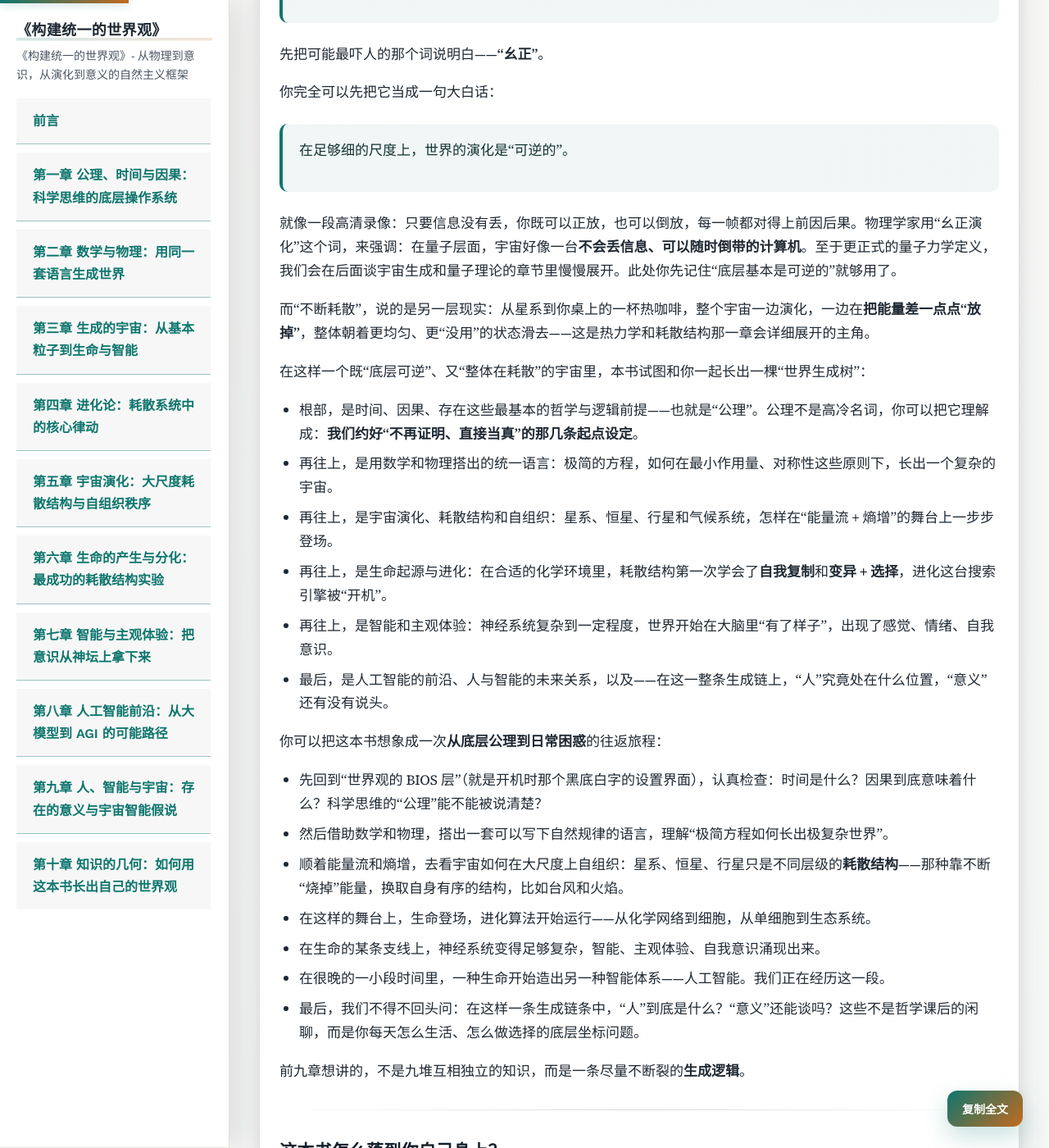
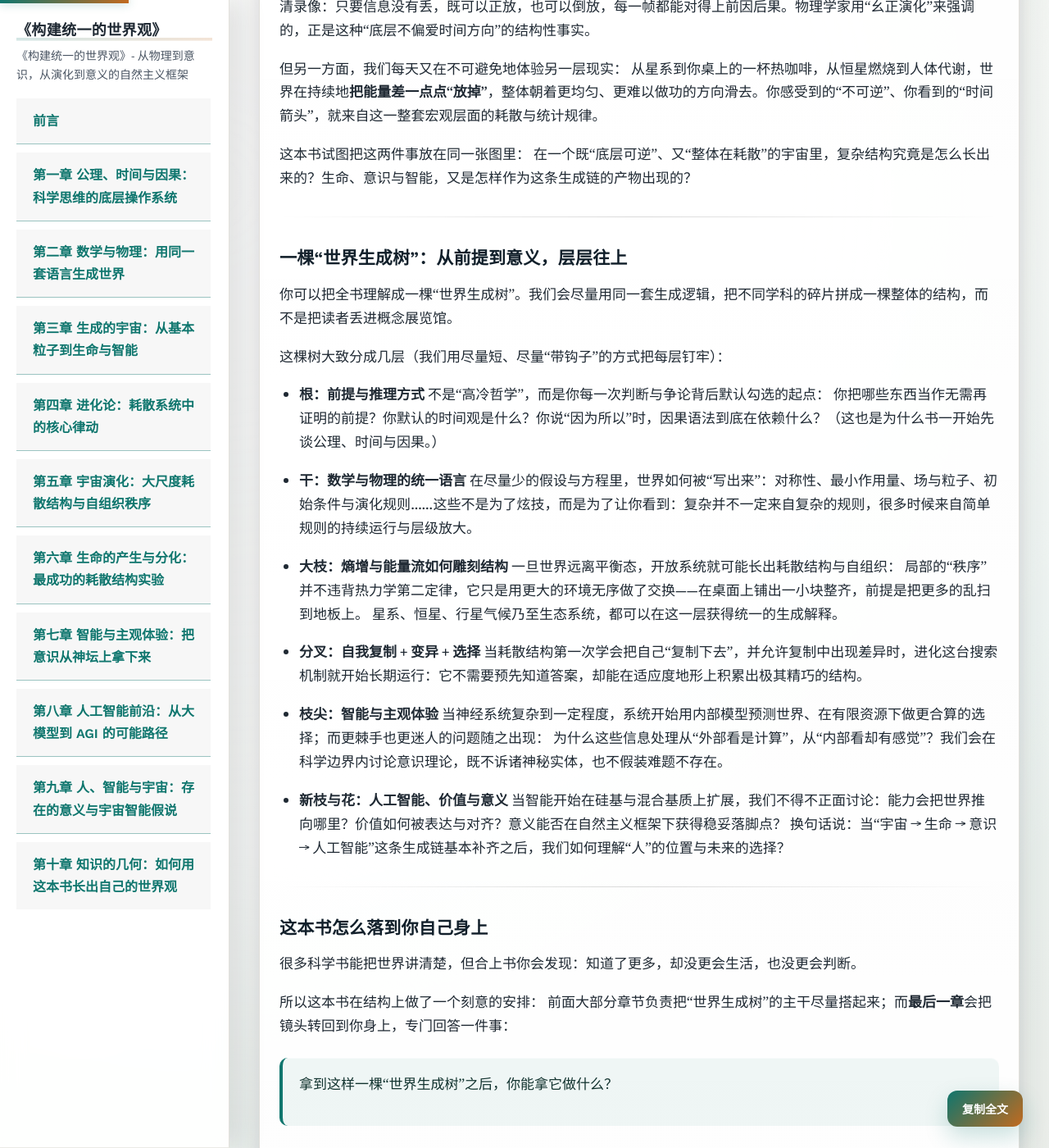
Before and after one commit to modenl/entropyandmeaning, a Jekyll site: the page built from docs/Preface.md, in a window 1280 px wide and 1400 px high, scrolled down 549 px. Shown: the whole window at 82% size. Built offline with Jekyll 4.4.1, drawn with Linux system fonts in a browser that asks for light colours; our own code applies the rules of GitHub Pages for plain Markdown files; some of the changed text lies outside the part shown.

Commit message:
Refactor: Update math rendering syntax and rewrite Preface
- Replaced LaTeX-style inline math delimiters \( ... \) with $ ... $ for improved compatibility and rendering.
- Replaced LaTeX-style display math delimiters \[ ... \] with 29233 ... 29233 for improved compatibility and rendering.
- Rewrote docs/Preface.md to refine the introduction and clarify the book's core message and structure.

```diff
--- a/docs/Preface.md
+++ b/docs/Preface.md
@@ -1,206 +1,130 @@
 ## 前言
 
-当人工智能可以在几秒钟之内，为你概括任何一本书的“核心观点”时，我们为什么还要花上几十个小时，自己去读、去想、去画圈做笔记？
+如果你愿意，你现在就可以对着任何一个大模型说一句：
 
-这本书诞生于这样一个悖论：我们拥有的“知识”前所未有地丰富，而真正属于自己的**理解**，却可能前所未有地稀薄。浏览、收藏、转发、甚至让大模型帮你做一份“高质量总结”，都变得唾手可得，但世界在你心里究竟长成了什么样，很多时候仍然是碎片的、拼凑的、甚至相互矛盾的。
+> “帮我总结一下这本书的核心观点。”
 
-本书想回应的，不是“再给你一堆新知识”，而是另一件事：给你一套**生成和理解知识的框架**——一套世界观的“操作系统”。
+它多半会给你一份相当漂亮的摘要：条理清晰、逻辑完整、要点齐全。
+问题是——**那份摘要不会发生在你身上**。
+
+这本书真正想做的，不是把更多信息搬进你的脑子里，而是帮你搭出一套更统一、更省力的“世界表示方式”：让你在面对宇宙、生命、智能、人工智能与意义这些看似分散的话题时，脑海里能长出一条不断裂的主线，而不是九堆彼此孤立的观点。
 
 ---
 
-### 这本书到底在做什么？
+### 这本书想回答的，是一个“矛盾却真实”的世界
 
-如果用一句话概括，本书关心的问题是：
+我们生活在一个非常矛盾的宇宙里。
 
-> 在一个幺正演化、不断耗散的物理宇宙里，
-> 怎么用一条尽量连贯的逻辑，把**宇宙、生命、智能、意义**放在同一棵“生成树”上？
+一方面，在足够细的尺度上，许多基础理论告诉我们：**封闭系统的演化在形式上接近“可逆”**。
+你可以把它想成一段高清录像：只要信息没有丢，既可以正放，也可以倒放，每一帧都能对得上前因后果。物理学家用“幺正演化”来强调的，正是这种“底层不偏爱时间方向”的结构性事实。
 
-先把可能最吓人的那个词说明白——**“幺正”**。
+但另一方面，我们每天又在不可避免地体验另一层现实：
+从星系到你桌上的一杯热咖啡，从恒星燃烧到人体代谢，世界在持续地**把能量差一点点“放掉”**，整体朝着更均匀、更难以做功的方向滑去。你感受到的“不可逆”、你看到的“时间箭头”，就来自这一整套宏观层面的耗散与统计规律。
 
-你完全可以先把它当成一句大白话：
-
-> 在足够细的尺度上，世界的演化是“可逆的”。
-
-就像一段高清录像：只要信息没有丢，你既可以正放，也可以倒放，每一帧都对得上前因后果。物理学家用“幺正演化”这个词，来强调：在量子层面，宇宙好像一台**不会丢信息、可以随时倒带的计算机**。至于更正式的量子力学定义，我们会在后面谈宇宙生成和量子理论的章节里慢慢展开。此处你先记住“底层基本是可逆的”就够用了。
-
-而“不断耗散”，说的是另一层现实：从星系到你桌上的一杯热咖啡，整个宇宙一边演化，一边在**把能量差一点点“放掉”**，整体朝着更均匀、更“没用”的状态滑去——这是热力学和耗散结构那一章会详细展开的主角。
-
-在这样一个既“底层可逆”、又“整体在耗散”的宇宙里，本书试图和你一起长出一棵“世界生成树”：
-
-* 根部，是时间、因果、存在这些最基本的哲学与逻辑前提——也就是“公理”。公理不是高冷名词，你可以把它理解成：**我们约好“不再证明、直接当真”的那几条起点设定**。
-* 再往上，是用数学和物理搭出的统一语言：极简的方程，如何在最小作用量、对称性这些原则下，长出一个复杂的宇宙。
-* 再往上，是宇宙演化、耗散结构和自组织：星系、恒星、行星和气候系统，怎样在“能量流 + 熵增”的舞台上一步步登场。
-* 再往上，是生命起源与进化：在合适的化学环境里，耗散结构第一次学会了**自我复制**和**变异 + 选择**，进化这台搜索引擎被“开机”。
-* 再往上，是智能和主观体验：神经系统复杂到一定程度，世界开始在大脑里“有了样子”，出现了感觉、情绪、自我意识。
-* 最后，是人工智能的前沿、人与智能的未来关系，以及——在这一整条生成链上，“人”究竟处在什么位置，“意义”还有没有说头。
-
-你可以把这本书想象成一次**从底层公理到日常困惑**的往返旅程：
-
-* 先回到“世界观的 BIOS 层”（就是开机时那个黑底白字的设置界面），认真检查：时间是什么？因果到底意味着什么？科学思维的“公理”能不能被说清楚？
-* 然后借助数学和物理，搭出一套可以写下自然规律的语言，理解“极简方程如何长出极复杂世界”。
-* 顺着能量流和熵增，去看宇宙如何在大尺度上自组织：星系、恒星、行星只是不同层级的**耗散结构**——那种靠不断“烧掉”能量，换取自身有序的结构，比如台风和火焰。
-* 在这样的舞台上，生命登场，进化算法开始运行——从化学网络到细胞，从单细胞到生态系统。
-* 在生命的某条支线上，神经系统变得足够复杂，智能、主观体验、自我意识涌现出来。
-* 在很晚的一小段时间里，一种生命开始造出另一种智能体系——人工智能。我们正在经历这一段。
-* 最后，我们不得不回头问：在这样一条生成链条中，“人”到底是什么？“意义”还能谈吗？这些不是哲学课后的闲聊，而是你每天怎么生活、怎么做选择的底层坐标问题。
-
-前九章想讲的，不是九堆互相独立的知识，而是一条尽量不断裂的**生成逻辑**。
+这本书试图把这两件事放在同一张图里：
+在一个既“底层可逆”、又“整体在耗散”的宇宙里，复杂结构究竟是怎么长出来的？生命、意识与智能，又是怎样作为这条生成链的产物出现的？
 
 ---
 
-### 这本书怎么落到你自己身上？
+### 一棵“世界生成树”：从前提到意义，层层往上
 
-很多科学书只停在“把世界讲清楚”，看完觉得涨了姿势，但合上书，你还是不知道“这对我有什么用”。
+你可以把全书理解成一棵“世界生成树”。我们会尽量用同一套生成逻辑，把不同学科的碎片拼成一棵整体的结构，而不是把读者丢进概念展览馆。
 
-这本书在结构上有一个刻意的设计：
+这棵树大致分成几层（我们用尽量短、尽量“带钩子”的方式把每层钉牢）：
 
-* 前面大部分章节，一直在帮你搭那棵“世界生成树”的主干；
-* 而**书的最后一章**，会专门讨论一件事：
+* **根：前提与推理方式**
+  不是“高冷哲学”，而是你每一次判断与争论背后默认勾选的起点：
+  你把哪些东西当作无需再证明的前提？你默认的时间观是什么？你说“因为所以”时，因果语法到底在依赖什么？（这也是为什么书一开始先谈公理、时间与因果。）
 
-> 拿到这样一棵“世界生成树”之后，
-> **你能拿它做什么？**
+* **干：数学与物理的统一语言**
+  在尽量少的假设与方程里，世界如何被“写出来”：对称性、最小作用量、场与粒子、初始条件与演化规则……这些不是为了炫技，而是为了让你看到：复杂并不一定来自复杂的规则，很多时候来自简单规则的持续运行与层级放大。
 
-如果说前面几章像是一幅尽量连贯的“世界地图”，
-书末那一章更像一份简短但具体的“使用说明”：
+* **大枝：熵增与能量流如何雕刻结构**
+  一旦世界远离平衡态，开放系统就可能长出耗散结构与自组织：
+  局部的“秩序”并不违背热力学第二定律，它只是用更大的环境无序做了交换——在桌面上铺出一小块整齐，前提是把更多的乱扫到地板上。
+  星系、恒星、行星气候乃至生态系统，都可以在这一层获得统一的生成解释。
 
-* 怎么把一个现实问题挂到这棵树上；
-* 怎么用“换基”而不是“多背一点”来更新自己的世界观坐标系——你可以先把“知识换基”理解成：换一整套更统一的坐标，去重写脑子里原有的地图；
-* 在 AI 随时可用的时代，怎么划清那条线：**哪些是工具能替你做的，哪些是所有工具都替代不了的**。
+* **分叉：自我复制 + 变异 + 选择**
+  当耗散结构第一次学会把自己“复制下去”，并允许复制中出现差异时，进化这台搜索机制就开始长期运行：它不需要预先知道答案，却能在适应度地形上积累出极其精巧的结构。
 
-你可以先一路读完前面的内容，再回头用最后一章做“二次精读”；
-也可以在中途就先翻到那里，提前看看“这本书到底想你动哪几块肌肉”。
-它是独立的一章，也是整本书真正想落地的地方。
+* **枝尖：智能与主观体验**
+  当神经系统复杂到一定程度，系统开始用内部模型预测世界、在有限资源下做更合算的选择；而更棘手也更迷人的问题随之出现：
+  为什么这些信息处理从“外部看是计算”，从“内部看却有感觉”？我们会在科学边界内讨论意识理论，既不诉诸神秘实体，也不假装难题不存在。
+
+* **新枝与花：人工智能、价值与意义**
+  当智能开始在硅基与混合基质上扩展，我们不得不正面讨论：能力会把世界推向哪里？价值如何被表达与对齐？意义能否在自然主义框架下获得稳妥落脚点？
+  换句话说：当“宇宙 → 生命 → 意识 → 人工智能”这条生成链基本补齐之后，我们如何理解“人”的位置与未来的选择？
+
+---
+
+### 这本书怎么落到你自己身上
+
+很多科学书能把世界讲清楚，但合上书你会发现：知道了更多，却没更会生活，也没更会判断。
+
+所以这本书在结构上做了一个刻意的安排：
+前面大部分章节负责把“世界生成树”的主干尽量搭起来；而**最后一章**会把镜头转回到你身上，专门回答一件事：
+
+> 拿到这样一棵“世界生成树”之后，你能拿它做什么？
+
+它会更像一份“使用说明”而不是“结课总结”：
+怎么把一个现实问题挂到树上；怎么用更统一的坐标去更新自己的世界观；以及在 AI 随手可得的时代，哪些事情工具能替你做、哪些事情永远替代不了。
 
 ---
 
 ### 学习为什么不是“让 AI 总结一下就完了”
 
-写这本书的过程中，我们自己也反复问了一个有点扎心的问题：
+写这本书时，我们反复问过自己一个有点扎心的问题：
 
-> 既然读者可以直接对着大模型问一句
-> “帮我总结一下这本书的核心观点”，
-> 那我们还有什么必要写这本书？
+> 既然读者可以让 AI 总结，那为什么还要写？
 
-我们给自己的回答是：
+我们的回答是：**AI 可以高效压缩信息，但只有你能完成“重建坐标系”这一步。**
 
-> **AI 可以非常高效地帮你“压缩信息”，
-> 但只有你自己，才能完成“重建坐标系”这一步。**
+你可以把“囤积知识”想成：在一间结构混乱的旧房子里，不停往里塞新家具——东西越来越多，但你并没有真正多出几个房间，反而更难转身。
+而真正的学习，更像是给房子做一次结构改造：哪些墙可以打掉？哪些空间应该打通？哪些“承重梁”根本不能乱动？
 
-囤积知识，就像在一间结构混乱的旧房子里，不停往里塞新家具：
+在这本书里，我们把这种变化压缩成一个工作性比喻：**“知识换基”。**
+它不是玄学承诺，而是一种更贴近认知科学与表征学习的直觉：深度理解往往意味着表征重排，而不仅是新增条目。（更严谨的说明与练习，会放在终章展开。）
 
-* 书、课程、视频、笔记软件、AI 总结……
-* 东西确实越来越多，但你并没有真正“多出几个房间”，
-* 只是更难找到门，把自己堵得转不过身。
+所以，前言只想先把一句话钉在这里：
 
-真正的学习，更像是**给房子重新做结构改造**：
-
-* 哪面墙其实可以打掉？
-* 哪些东西应该放在同一个空间，哪些最好隔开？
-* 哪些承重梁是不能乱动的？
-
-在认知层面，这就是本书反复强调的那句话：
-
-> 学习的本质，不是记住更多的事实，
-> 而是让你的大脑完成一次又一次的 **“知识换基”**。
-
-所谓“换基”，原本是线性代数里的一个动作：换一套基底来描述同一个空间。
-在这里，你可以先把它理解成：
-
-> 不只是把新东西往里塞，
-> 而是用一套更统一、更省力的坐标，
-> **重写你对世界的表示方式。**
-
-原来看起来互不相关的东西，
-突然变成同一条树枝上的不同叶子。
-
-AI 总结可以帮你打包旧家具、扫干净地板；
-但“房间怎么重建、墙往哪儿砸、门在哪儿开、
-以及这套格局到底适不适合你要过的生活”，
-这些决定只能你自己做。
-
-书末那一章会给出一些具体的练习和范例，
-前言先只想说清楚一点：
-
-> **这本书不是为了被总结，而是为了被你“内化”。**
+> 这本书不是为了被总结，而是为了被你“内化”。
 
 ---
 
 ### 这本书适合谁？需要什么背景？
 
-这本书不是写给某个专业的同行，而是写给一种心情：
+它不是写给某个专业的同行，而是写给一种心情：
+你读过不少科学、哲学、技术类书籍，单本都精彩，但彼此在脑中很难拼成整体；你隐约觉得世界应该有更统一的主线，却一直没遇到一个既清晰又诚实的版本。
 
-* 你大概已经读过不少科学、哲学、技术类的书；
-* 每一本当下都很精彩，但合上书之后，它们在你脑海里很难拼成一个整体；
-* 你隐约觉得“世界应该有一条更统一的主线”，
-  却一直没找到一个既清晰又诚实的版本。
-
-如果你有这样的不满足，这本书就是为你写的。
-
-全书会出现一些简单公式和示意图，但有几个约定：
-
-* 每一个公式只服务于一个清晰的思想，不会拿数学吓人；
-* 重要结论一定会配上直白比喻，你完全可以先只抓住直观含义；
-* 任何时候，你都可以先“跳过细节”，继续往下读，
-  等哪天觉得有兴趣，再回来补那部分推理。
-
-你不需要有高等数学或专业物理背景。
-你只需要愿意在阅读时稍微放慢一点节奏，
-给自己的思考留一点时间。
+你不需要高等数学或专业物理背景。书里会出现公式与示意图，但我们尽量遵守三个约定：
+每个公式只服务于一个明确思想；重要结论配直白比喻；你随时可以跳过细节继续读，之后再回补。
 
 ---
 
 ### 怎么读这本书，才不浪费它？
 
-如果你愿意，我们建议一种读法：
+如果你愿意，我们建议把阅读当作一次**“世界观体检 + 坐标校准”**，而不是一门考试。
+读的时候允许自己：
 
-把全书当作一次**“世界观体检 + 重装系统”**的过程，而不是一门考试。
+* 在边上写下“我不认同”“我犹豫”“这里不对劲”；
+* 把主线拿去和你已有的世界观、宗教观、政治观对照：哪里冲突、哪里互补；
+* 不时抬头问一句：如果这套框架大致成立，我在日常生活里哪三件事会做得不一样？
 
-读的时候，允许自己：
-
-* 在边上写下“我不认同”“我犹豫”“这里有点问题”；
-* 把本书的主线，拿去和你已有的世界观、宗教观、政治观对比，看哪里冲突、哪里互补；
-* 不时抬头想一想：“如果这套框架大致成立，那我在日常生活里哪三件事会做得不一样？”
-
-你也可以在读的过程中，随手画一张只属于你的“世界生成树”：
-
-* 把宇宙、生命、智能、社会、自我这些关键词，一一挂上去；
-* 再用不同颜色标出：“这是这本书给我的新视角”，“这是我原来就有但现在被重新解释的东西”。
-
-书末那一章会给出更细致的练习和范例，
-帮助你把这种“世界观层面的阅读”，
-变成一种**可重复的技能**——
-以后面对任何一本书、任何一个新领域，
-你都可以用同一套方法去吸收、整合。
+你也可以随手画一张只属于你的“世界生成树”：把宇宙、生命、智能、社会、自我这些关键词挂上去，再用不同标记区分“新得到的视角”和“被重新解释的旧经验”。
 
 ---
 
 ### 最后：这本书的承诺
 
 我们不敢承诺，这本书能给你一个“最终正确”的世界观。
-在哥德尔提醒我们任何足够强的体系都无法在内部证明自身完全一致之后，
-任何关于“终极根基”的雄心，都应该带着一点谦卑。
+在哥德尔提醒我们：任何足够强的体系都无法在内部证明自身完全一致之后，任何关于“终极根基”的雄心，都应该带着一点谦卑。
 
-我们能做的承诺，更像是这样几个：
+我们更愿意做的承诺是：
 
-* 这是一套尽量**逻辑自洽**、能自我解释的生成框架；
-* 它尊重现有科学的边界，也诚实标出猜想与推断所在；
-* 它尽力把数学的严谨、物理的直觉、生命科学的复杂性，
-  和关于意义与价值的追问，放在同一张桌子上谈；
-* 它不会替你做最后的选择，但会给你更多、更清晰的坐标轴，
-  让你的每一次选择都更“知道自己在干什么”。
+* 给出一套尽量**逻辑自洽**、能自我解释的生成框架；
+* 尊重现有科学的边界，并诚实标出猜想与推断所在；
+* 尽力把数学的严谨、物理的直觉、生命的复杂性，以及关于意义与价值的追问，放在同一张桌子上谈；
+* 不替你做最后的选择，但给你更多、更清晰的坐标轴，让你的选择更“知道自己在干什么”。
 
-如果这本书能帮助你哪怕一点点：
-
-* 少被碎片信息牵着鼻子走，
-* 多看到不同知识背后共享的结构，
-* 多一些对自己、他人和这个宇宙的连贯理解，
-
-那它存在的意义就足够了。
-
-我们已经习惯在信息流里奔波。
-如果这本书，能让你暂时按下滚动页面的手指，
-退后半步，看清那棵从宇宙根基一路长到你日常生活的“生成树”，
-并愿意在读完之后，亲手为它浇灌、修剪、命名——
-
-那么，从某种意义上，这套统一世界观就不再是“作者的书”，
-而真正开始变成**你的心智的一部分**。
+如果这本书能让你少被碎片信息牵着鼻子走，多看见不同知识背后共享的结构，并愿意在读完之后亲手为那棵树浇灌、修剪、命名——
+那么从某种意义上，它就不再只是“作者的书”，而真正开始变成你心智的一部分。
```
Also changed, not shown: docs/Chapter1.md (+21 -23 lines), docs/Chapter2.md (+22 -22 lines), docs/Chapter5.md (+5 -5 lines), docs/Chapter6.md (+3 -4 lines), docs/Chapter8.md (+1 -2 lines).
